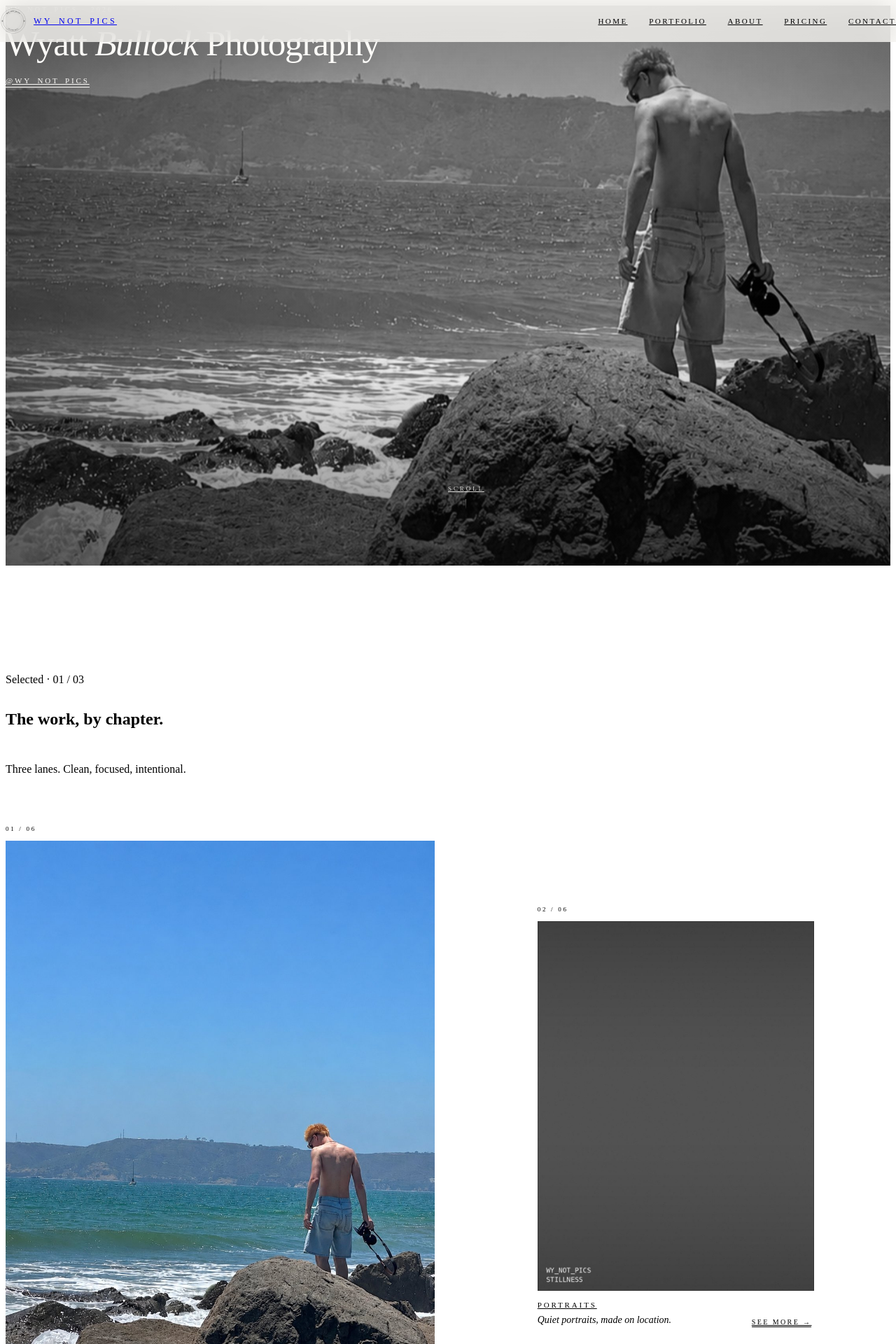
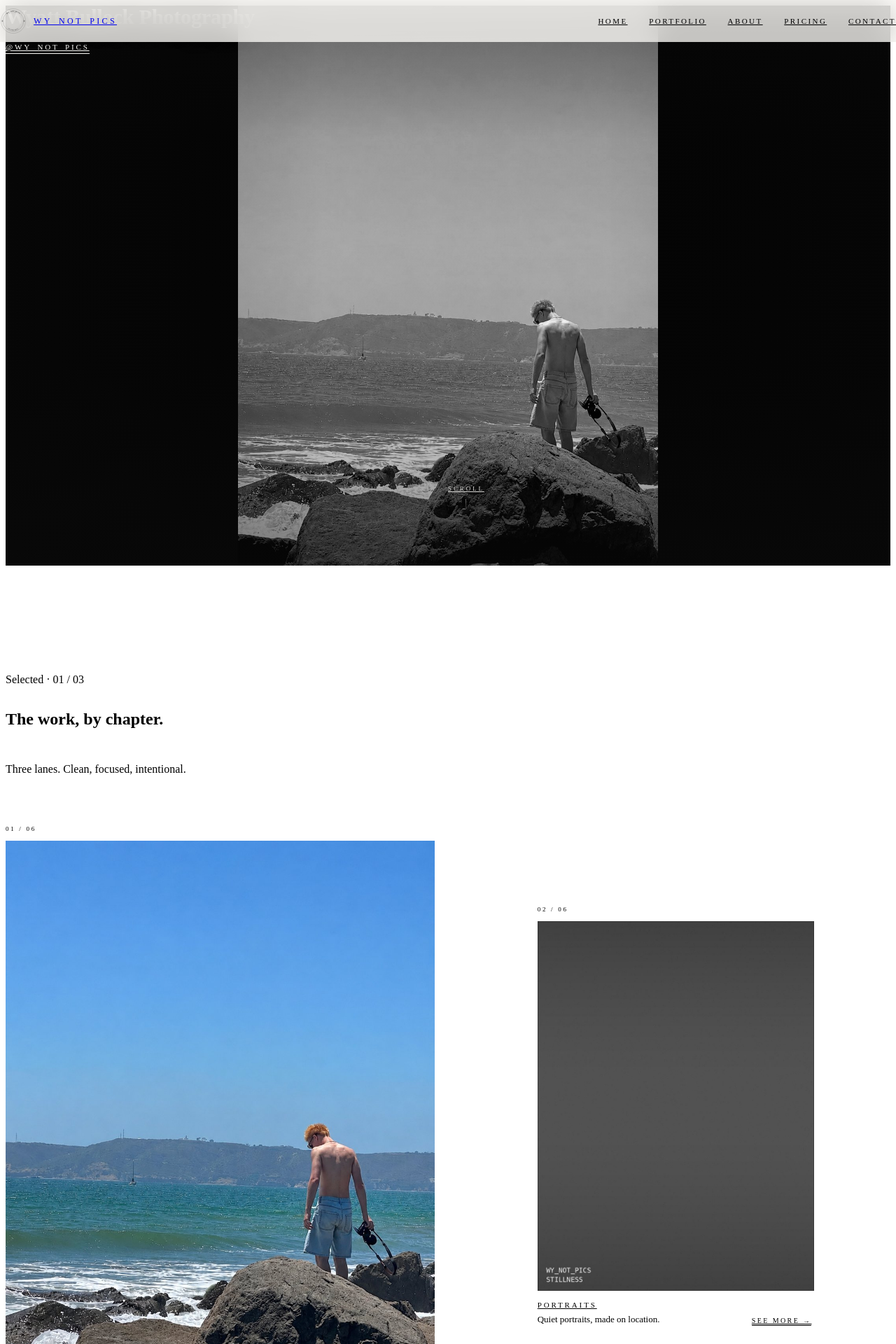
Before and after one commit to DavisHiggins/wynotpicsV2, a React (Vite) app: page / in a window 1280 px wide. Shown: the top 1920 px of the page at 70% size. Built offline with nearby package versions, Linux system fonts and the light colour scheme; the HTML template or start-up script is replaced by a standard one.

Commit message:
Add files via upload

```diff
--- a/src/pages/About.css
+++ b/src/pages/About.css
@@ -46,10 +46,10 @@
 
 .about-text h2 {
   font-family: var(--font-sans);
-  font-weight: 300;
-  font-size: clamp(1.4rem, 2.4vw, 2rem);
-  line-height: 1.15;
-  letter-spacing: -0.015em;
+  font-weight: 400;
+  font-size: clamp(1rem, 1.5vw, 1.2rem);
+  line-height: 1.3;
+  letter-spacing: -0.005em;
   color: var(--ink);
   margin-bottom: 6px;
 }
@@ -85,9 +85,9 @@
 }
 
 .about-credit-value {
-  font-family: var(--font-serif);
-  font-weight: 300;
-  font-size: 1.05rem;
+  font-family: var(--font-sans);
+  font-weight: 400;
+  font-size: 0.95rem;
   color: var(--ink);
 }
 
--- a/src/pages/About.jsx
+++ b/src/pages/About.jsx
@@ -28,7 +28,7 @@ export default function About() {
         <div className="container">
           <span className="kicker">About · Index 03</span>
           <h1 className="display-1">
-            Wyatt <span className="serif">Bullock,</span><br />
+            Wyatt Bullock,<br />
             behind the lens.
           </h1>
           <p className="lede">Charlotte-based photographer focused on sports, portraits, and lifestyle work.</p>
@@ -98,7 +98,7 @@ export default function About() {
           <div className="about-strip-head">
             <span className="kicker">Selected frames</span>
             <h2 className="display-2" style={{ marginTop: 14 }}>
-              A few from <span className="serif">the year.</span>
+              A few from the year.
             </h2>
           </div>
 
--- a/src/pages/Contact.css
+++ b/src/pages/Contact.css
@@ -38,10 +38,10 @@
 }
 
 .contact-info-value {
-  font-family: var(--font-serif);
-  font-weight: 300;
+  font-family: var(--font-sans);
+  font-weight: 400;
   font-style: normal;
-  font-size: 1.15rem;
+  font-size: 0.95rem;
   color: var(--ink);
 }
 
--- a/src/pages/Contact.jsx
+++ b/src/pages/Contact.jsx
@@ -34,7 +34,7 @@ export default function Contact() {
           <span className="kicker">Contact · Index 05</span>
           <h1 className="display-1">
             Tell me what you<br />
-            <span className="serif">need photographed.</span>
+            need photographed.
           </h1>
           <p className="lede">Send the details. I respond within 24 hours.</p>
         </div>
@@ -154,7 +154,7 @@ export default function Contact() {
                 >
                   <span className="kicker">Inquiry received</span>
                   <h2 className="display-2">
-                    Thanks, <span className="serif">{form.name.split(' ')[0] || 'friend'}.</span>
+                    Thanks, {form.name.split(' ')[0] || 'friend'}.
                   </h2>
                   <p className="lede">Your message is in. I'll be in touch within 24 hours.</p>
                 </motion.div>
--- a/src/pages/Gallery.css
+++ b/src/pages/Gallery.css
@@ -116,9 +116,9 @@
 .cat-intro h2 {
   font-family: var(--font-sans);
   font-weight: 300;
-  font-size: clamp(1.6rem, 3.4vw, 2.8rem);
-  line-height: 1;
-  letter-spacing: -0.025em;
+  font-size: clamp(1.2rem, 2.2vw, 1.7rem);
+  line-height: 1.1;
+  letter-spacing: -0.015em;
 }
 
 .cat-intro p {
--- a/src/pages/GalleryCategory.jsx
+++ b/src/pages/GalleryCategory.jsx
@@ -67,7 +67,7 @@ function CategoryView({ cat, copy }) {
             <span className="kicker">{copy.accent}</span>
             <h2 className="display-2" style={{ marginTop: 14 }}>
               {copy.title}<br />
-              <span className="serif">{copy.serif}</span>
+              {copy.serif}
             </h2>
           </div>
           <p>{copy.intro}</p>
--- a/src/pages/Home.css
+++ b/src/pages/Home.css
@@ -16,24 +16,17 @@
   background: #0a0a0a;
 }
 
-/* Layered background-image element so it can independently scale/move. */
+/* Full photo visible (no crop). The hero still spans the full viewport;
+   the surrounding dark background fills any letterbox area. */
 .hero-img {
   position: absolute;
   inset: 0;
   width: 100%;
   height: 100%;
-  object-fit: cover;
-  /* Wyatt and the rocks live in the right-bottom third of the photo. */
-  object-position: 72% 90%;
+  object-fit: contain;
+  object-position: center center;
   filter: grayscale(1) contrast(1.05) brightness(1.02);
-  animation: hero-drift 22s ease-in-out infinite alternate;
-  transform-origin: 70% 60%;
-  will-change: transform;
-}
-
-@keyframes hero-drift {
-  0%   { transform: scale(1.06) translate3d(0, 0, 0); }
-  100% { transform: scale(1.12) translate3d(-0.8%, -0.6%, 0); }
+  background: #0a0a0a;
 }
 
 .hero-vignette {
@@ -64,32 +57,21 @@
   max-width: 720px;
 }
 
-.hero-kicker {
-  font-family: var(--font-sans);
-  font-size: 10px;
-  font-weight: 500;
-  letter-spacing: 0.32em;
-  text-transform: uppercase;
-  color: rgba(251, 250, 247, 0.78);
-}
-
 .hero-title {
   font-family: var(--font-sans);
   font-weight: 300;
-  /* Smaller per request */
-  font-size: clamp(1.6rem, 4vw, 3.4rem);
-  line-height: 1.05;
-  letter-spacing: -0.025em;
+  font-size: clamp(1.2rem, 2.4vw, 1.9rem);
+  line-height: 1.1;
+  letter-spacing: -0.015em;
   color: #fbfaf7;
-  text-shadow: 0 8px 40px rgba(0,0,0,0.4);
+  text-shadow: 0 6px 30px rgba(0,0,0,0.5);
   margin: 0;
 }
 
-.hero-title .serif {
-  font-family: var(--font-serif);
-  font-style: italic;
-  font-weight: 300;
-  color: #fbfaf7;
+.hero-title-play {
+  font-family: var(--font-display);
+  font-weight: 700;
+  letter-spacing: -0.01em;
 }
 
 /* @handle now sits directly under the title, not at the bottom of the screen. */
@@ -252,10 +234,10 @@
 }
 
 .tile-blurb {
-  font-family: var(--font-serif);
-  font-style: italic;
-  font-weight: 300;
-  font-size: 14px;
+  font-family: var(--font-sans);
+  font-style: normal;
+  font-weight: 400;
+  font-size: 13px;
   color: var(--ink-mute);
   line-height: 1.4;
   max-width: 28ch;
@@ -370,10 +352,10 @@
 
 .approach-item h4 {
   font-family: var(--font-sans);
-  font-weight: 400;
-  font-size: clamp(1.1rem, 1.7vw, 1.4rem);
+  font-weight: 500;
+  font-size: clamp(0.95rem, 1.2vw, 1.05rem);
   margin-bottom: 6px;
-  letter-spacing: -0.01em;
+  letter-spacing: -0.005em;
 }
 
 .approach-item p {
@@ -396,8 +378,8 @@
 
 @media (max-width: 720px) {
   .hero { height: 92svh; min-height: 560px; }
-  .hero-img { object-position: 65% 75%; }
-  .hero-title { font-size: clamp(1.7rem, 7vw, 2.4rem); }
+  .hero-img { object-position: center center; }
+  .hero-title { font-size: clamp(1.1rem, 4.6vw, 1.5rem); }
   .home-collage {
     grid-template-columns: 1fr;
     gap: 40px;
--- a/src/pages/Home.jsx
+++ b/src/pages/Home.jsx
@@ -29,7 +29,7 @@ export default function Home() {
       transition={{ duration: 0.5 }}
     >
       {/* ====================== Full-bleed B&W hero ====================== */}
-      <section className="hero" aria-label="Wyatt Bullock Photography" data-cursor="light">
+      <section className="hero" aria-label="Wyatt Bullock Photography">
         {/* Real img element so object-fit/object-position handle the portrait photo correctly */}
         <img
           src={heroImages.home.src}
@@ -47,9 +47,8 @@ export default function Home() {
             animate={{ opacity: 1, y: 0 }}
             transition={{ duration: 1.1, delay: 0.6, ease: [0.22, 1, 0.36, 1] }}
           >
-            <span className="hero-kicker">wy_not_pics · 2026</span>
-            <h1 className="hero-title">
-              Wyatt <span className="serif">Bullock</span> Photography
+            <h1 className="hero-title hero-title-play">
+              Wyatt Bullock Photography
             </h1>
             <a
               href="https://www.instagram.com/wy_not_pics"
@@ -87,7 +86,7 @@ export default function Home() {
         >
           <span className="kicker">Selected · 01 / 03</span>
           <h2 className="display-2">
-            The work, <span className="serif">by chapter.</span>
+            The work, by chapter.
           </h2>
           <p className="lede">Three lanes. Clean, focused, intentional.</p>
         </motion.div>
@@ -132,7 +131,7 @@ export default function Home() {
             <span className="kicker">Approach</span>
             <h2 className="display-2" style={{ marginTop: 14 }}>
               Simple process.<br />
-              <span className="serif">Strong final work.</span>
+              Strong final work.
             </h2>
           </div>
 
--- a/src/pages/NotFound.jsx
+++ b/src/pages/NotFound.jsx
@@ -22,7 +22,7 @@ export default function NotFound() {
       >
         <span className="kicker">Error · 404</span>
         <h1 className="display-1">
-          Out of <span className="serif">frame.</span>
+          Out of frame.
         </h1>
         <p className="lede">The page you're looking for didn't make the final cut. Back to the index.</p>
         <Link to="/" className="btn btn-arrow">Return home</Link>
--- a/src/pages/Pricing.jsx
+++ b/src/pages/Pricing.jsx
@@ -23,7 +23,7 @@ export default function Pricing() {
         <div className="container">
           <span className="kicker">Investment · Index 04</span>
           <h1 className="display-1">
-            Built around the <span className="serif">work,</span><br />
+            Built around the work,<br />
             not the template.
           </h1>
           <p className="lede">Clear starting points. Custom shoots available. Let's talk.</p>
```
Also changed, not shown: src/pages/Pricing.css (+14 -14 lines).
